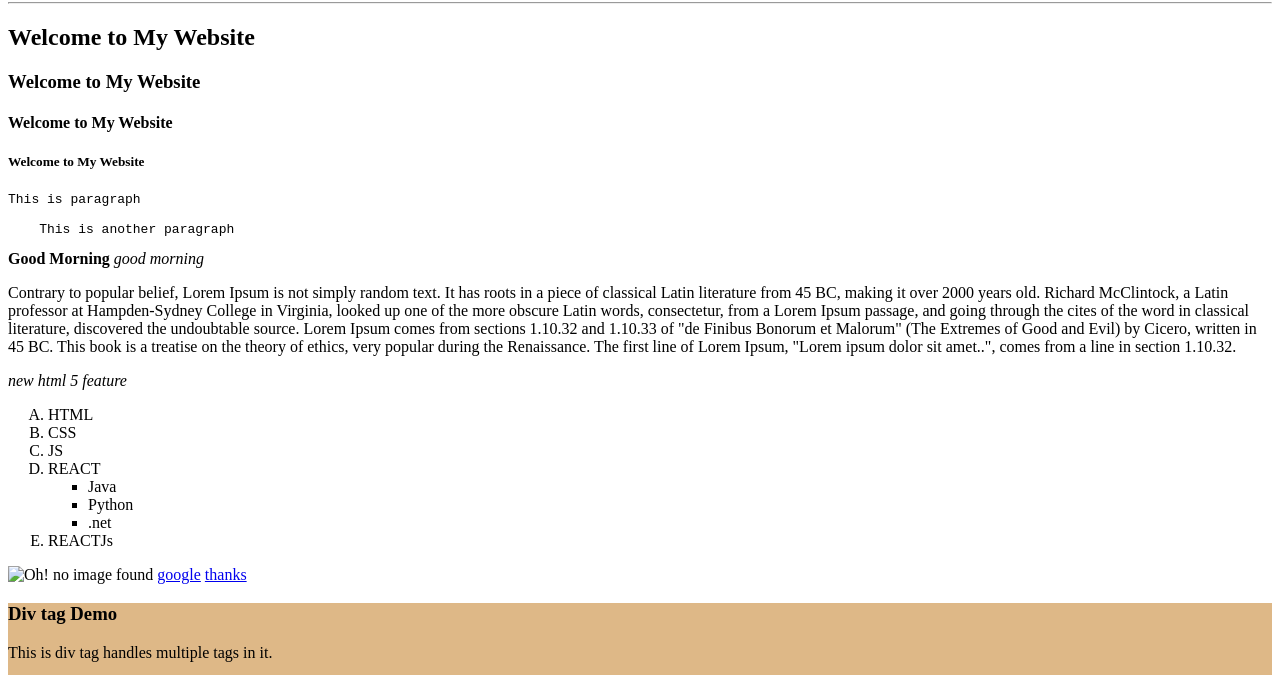
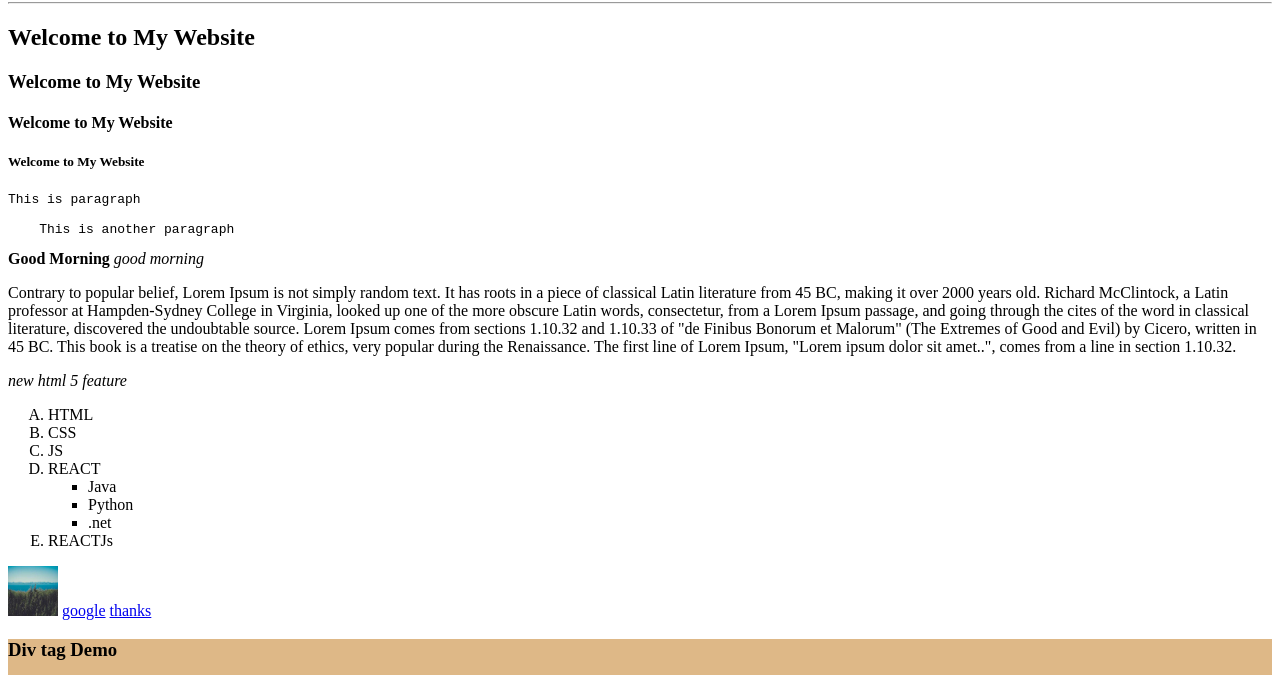
Before and after one commit to Dineshkumar27/webpage, a plain HTML site: page first.html in a window 1280 px wide. Shown: the part 78-753 px from the top of the page. Drawn offline with Linux system fonts and the light colour scheme; the site is published under a folder, as on GitHub Pages, so addresses that start at the root find nothing.

Commit message:
Update first.html

```diff
--- a/first.html
+++ b/first.html
@@ -36,7 +36,7 @@
 </ul>
  <li>REACTJs</li>
 </ol>
-<img src="/images/one.jpg" height="50" width="50" alt="Oh! no image found"/>
+<img src="images/one.jpg" height="50" width="50" alt="Oh! no image found"/>
 <a href="https://www.google.com">google</a>
 <a href="thanks.html">thanks</a>
 
```
